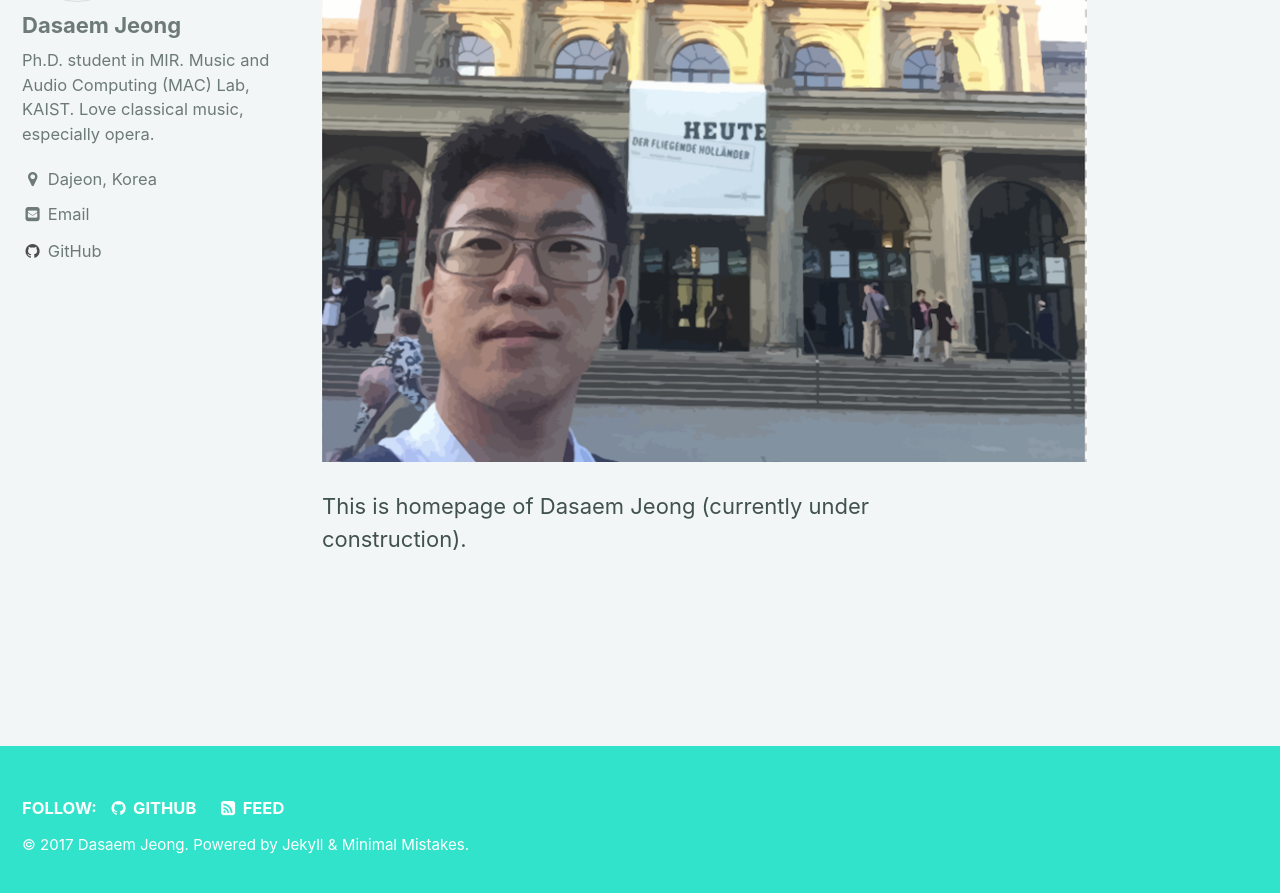
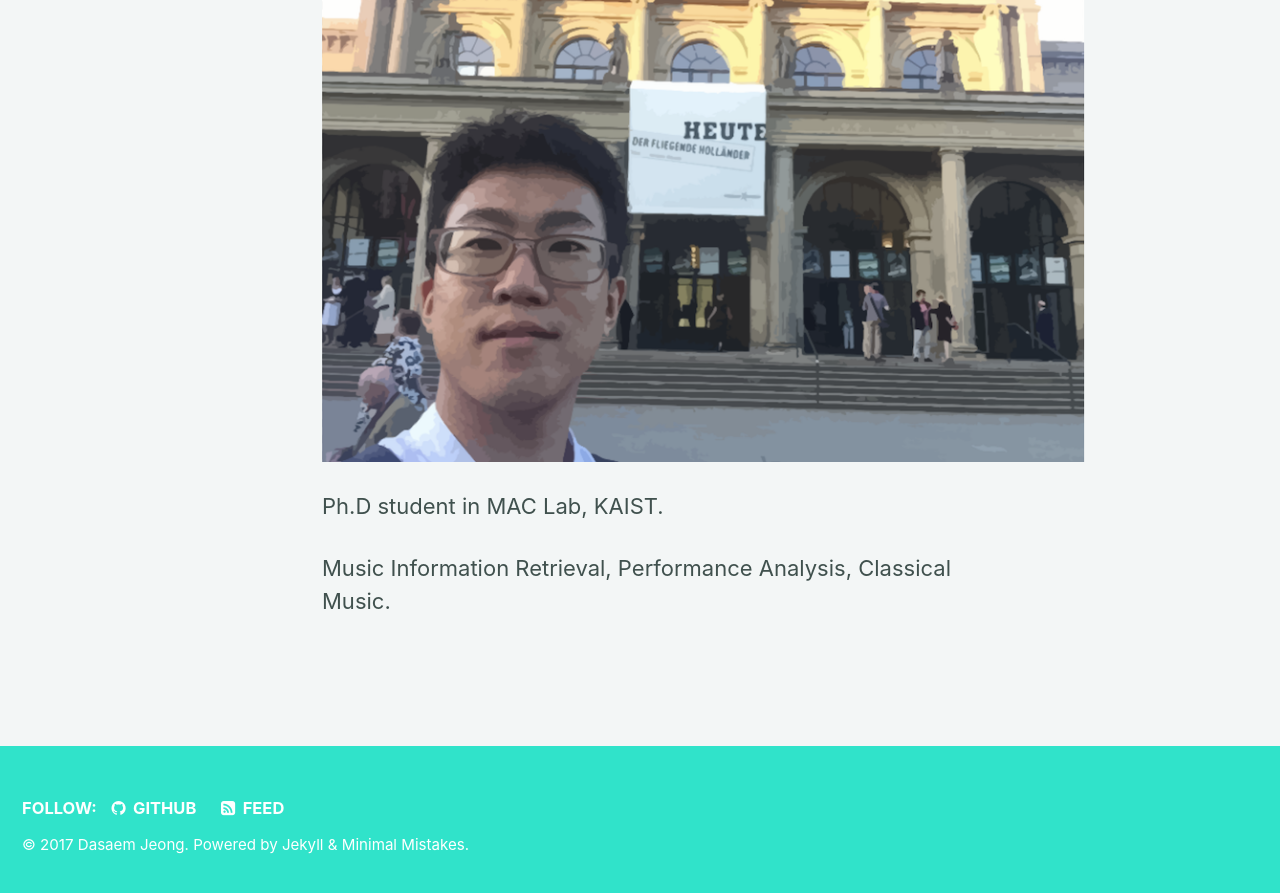
Before and after one commit to jdasam/jdasam.github.io, a Jekyll site: the page built from index.md, in a window 1280 px wide and 900 px high, scrolled down 465 px. Shown: the top 893 px of the window. Built offline with Jekyll 4.4.1, drawn with Linux system fonts in a browser that asks for light colours; the list of posts is cut into pages by our own code.

Commit message:
modified home

```diff
--- a/index.md
+++ b/index.md
@@ -4,10 +4,12 @@ header:
   overlay_image: /assets/images/img1big.jpg
   overlay_filter: 0.2
 
-author_profile: true
+<!-- author_profile: true -->
 ---
 
 ![alt]({{ site.url }}{{ site.baseurl }}/assets/images/hannoverProfile.png)
 {: .full}
 
-This is homepage of Dasaem Jeong (currently under construction).
+Ph.D student in MAC Lab, KAIST.
+
+Music Information Retrieval, Performance Analysis, Classical Music.
```
Also changed, not shown: assets/images/hannoverProfile.png.
